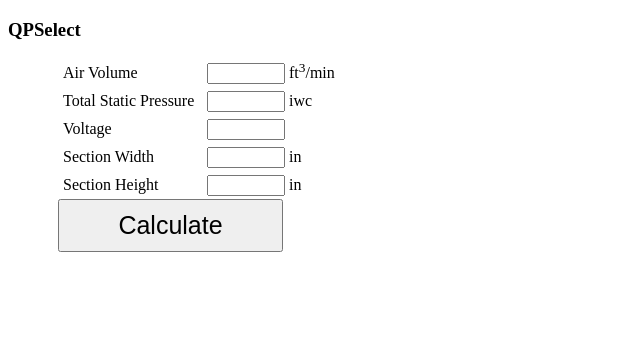
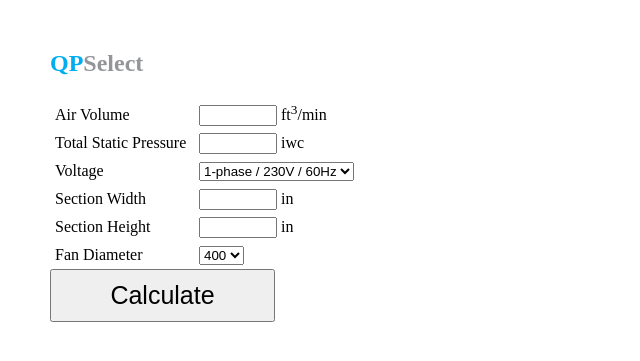
Before and after one commit to Daedex/QPSelect, a PHP site: page / in a window 1280 px wide. Shown: the top 361 px of the page, without its empty margins (0-640 px from the left). Run offline with PHP 8.4, Linux system fonts and the light colour scheme.

Commit message:
updates!

```diff
--- a/index.css
+++ b/index.css
@@ -1,6 +1,17 @@
+body {
+	margin-left: 50px;
+	margin-top: 50px;
+}
+h3 {
+	font-size: 1.5em;
+	color: #00AEEF;
+}
+h3 span {
+	color: #939598;
+}
+
 label {
 	display: inline-block;
-	margin-left: 50px;
 	width: 135px;
 	padding: 5px;
 }
@@ -11,7 +22,6 @@ input {
 }
 
 #calculate {
-	margin-left: 50px;
 	width: 225px;
 	padding: 10px;
 	font-size: 25px;
--- a/index.html
+++ b/index.html
@@ -6,7 +6,7 @@
   </head>
 
   <body>
-  	<h3>QPSelect</h3>
+  	<h3>QP<span>Select</span></h3>
   	<form action="" method="post">
 			<div class="field">
 				<label for="air_volume">Air Volume</label>
@@ -18,7 +18,11 @@
 			</div>
 			<div class="field">
 				<label for="voltage">Voltage</label>
-				<input name="voltage" id="voltage" autocomplete="off">
+				<select>
+		  		<option value="400">1-phase / 230V / 60Hz</option>
+		  		<option value="450">3-phase / 230V / 60Hz</option>
+		  		<option value="500">3-phase / 460V / 60Hz</option>
+			</select>
 			</div>
 			<div class="field">
 				<label for="section_width">Section Width</label>
@@ -28,6 +32,15 @@
 				<label for="section_height">Section Height</label>
 				<input name="section_height" id="section_height" autocomplete="off">&nbsp;in</input>
 			</div>
+			<div class="field">
+			<label for="fanDiameter">Fan Diameter</label>
+			<select>
+		  		<option value="400">400</option>
+		  		<option value="450">450</option>
+		  		<option value="500">500</option>
+		  		<option value="560">560</option>
+			</select>
+			</div>
 			<input type="submit" name="calculate" id="calculate" value="Calculate">
 	</form>
 
```
